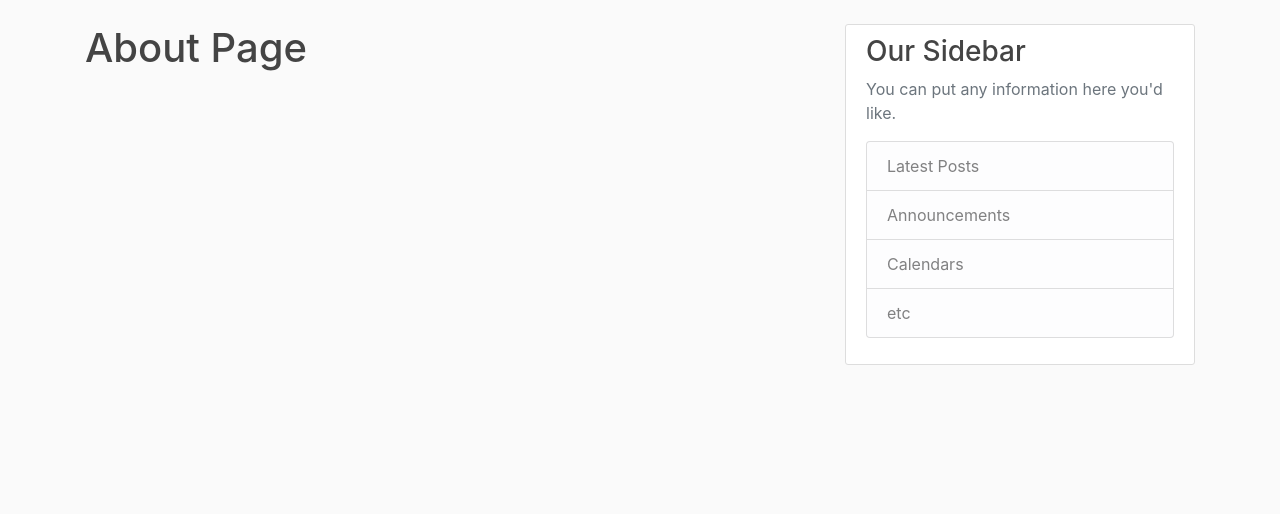
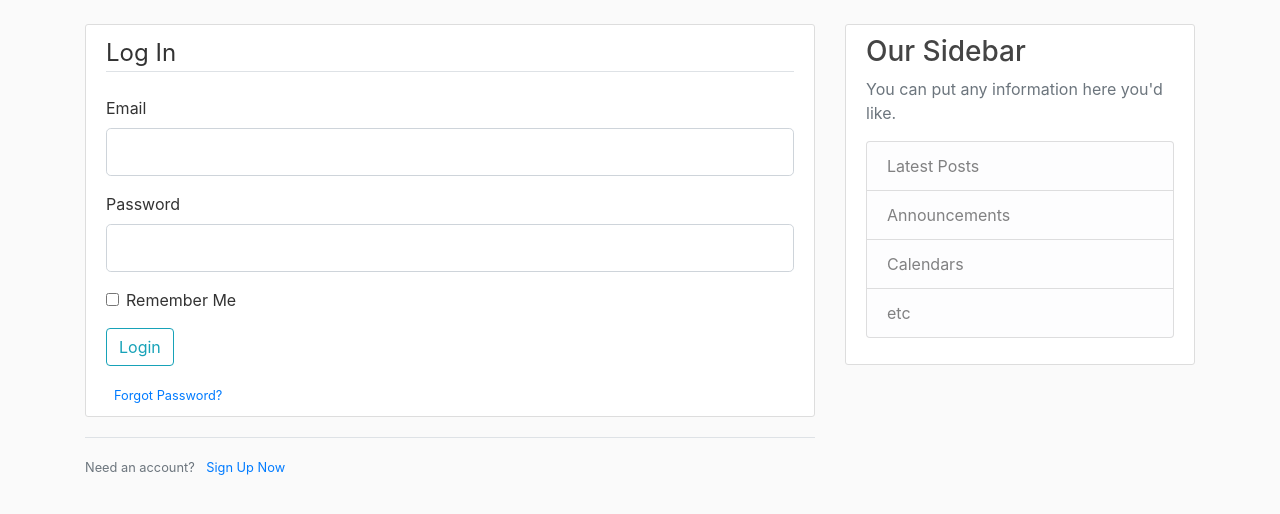
Before and after one commit to sumanth-ks-7/web_page, a Flask app: page /login in a window 1280 px wide. Shown: the part 56-570 px from the top of the page. Run offline with Flask 2, Linux system fonts and the light colour scheme; some libraries are stand-ins or nearby versions.

Commit message:
developed more codes

```diff
--- a/main.py
+++ b/main.py
@@ -20,7 +20,7 @@ posts = [
 ]
 
 
-# @app.route('/')
+@app.route('/')
 @app.route('/home')
 def home():
     return render_template('home.html', posts=posts)
@@ -40,9 +40,15 @@ def register():
     return render_template('register.html', title='Register', form=form)
 
 
-@app.route('/login')
+@app.route('/login', methods=['GET', 'POST'])
 def login():
     form = LoginForm()
+    if form.validate_on_submit():
+        if form.email.data == 'admin@blog.com' and form.password.data == 'password':
+            flash('You have been logged in!', 'success')
+            return redirect(url_for('home'))
+        else:
+            flash('Login Unsuccessful. Please check username and password', 'danger')
     return render_template('login.html', title='Login', form=form)
 
 
--- a/templates/layout.html
+++ b/templates/layout.html
@@ -24,18 +24,19 @@
       <nav class="navbar navbar-expand-md navbar-dark bg-steel fixed-top">
         <div class="container">
           <a class="navbar-brand mr-4" href="/">Flask Blog</a>
-          <button class="navbar-toggler" type="button" data-toggle="collapse" data-target="#navbarToggle" aria-controls="navbarToggle" aria-expanded="false" aria-label="Toggle navigation">
+          <button class="navbar-toggler" type="button" data-toggle="collapse" data-target="#navbarToggle"
+                  aria-controls="navbarToggle" aria-expanded="false" aria-label="Toggle navigation">
             <span class="navbar-toggler-icon"></span>
           </button>
           <div class="collapse navbar-collapse" id="navbarToggle">
             <div class="navbar-nav mr-auto">
-              <a class="nav-item nav-link" href="/">Home</a>
-              <a class="nav-item nav-link" href="/about">About</a>
+              <a class="nav-item nav-link" href="{{ url_for('home') }}">Home</a>
+              <a class="nav-item nav-link" href="{{ url_for('about') }}">About</a>
             </div>
             <!-- Navbar Right Side -->
             <div class="navbar-nav">
-              <a class="nav-item nav-link" href="/login">Login</a>
-              <a class="nav-item nav-link" href="/register">Register</a>
+              <a class="nav-item nav-link" href="{{ url_for('login') }}">Login</a>
+              <a class="nav-item nav-link" href="{{ url_for('register') }}">Register</a>
             </div>
           </div>
         </div>
--- a/templates/login.html
+++ b/templates/login.html
@@ -1,4 +1,52 @@
 {% extends "layout.html" %}
 {% block content %}
-    <h1> About Page </h1>
+    <div class="content-section">
+        <form method="POST" action="">
+            {{ form.hidden_tag() }}
+            <fieldset class="form-group">
+                <legend class="border-bottom mb-4">Log In</legend>
+                <div class="form-group">
+                    {{ form.email.label(class="form-control-label") }}
+                    {% if form.email.errors %}
+                        {{ form.email(class="form-control form-control-lg is-invalid") }}
+                        <div class="invalid-feedback">
+                            {% for error in form.email.errors %}
+                                <spa>{{ error }}</spa>
+                            {% endfor %}
+                        </div>
+                    {% else %}
+                        {{ form.email(class="form-control form-control-lg") }}
+                    {% endif %}
+                </div>
+                <div class="form-group">
+                    {{ form.password.label(class="form-control-label") }}
+                    {% if form.password.errors %}
+                        {{ form.password(class="form-control form-control-lg is-invalid") }}
+                        <div class="invalid-feedback">
+                            {% for error in form.password.errors %}
+                                <spa>{{ error }}</spa>
+                            {% endfor %}
+                        </div>
+                    {% else %}
+                        {{ form.password(class="form-control form-control-lg") }}
+                    {% endif %}
+                </div>
+                <div class="form-check">
+                    {{ form.remember(class="form-check-input") }}
+                    {{ form.remember.label(class="form-check-label") }}
+                </div>
+            </fieldset>
+            <div class="form-group">
+                {{ form.submit(class="btn btn-outline-info") }}
+            </div>
+            <small class="text-muted ml-2">
+                <a href="#">Forgot Password?</a>
+            </small>
+        </form>
+    </div>
+    <div class="border-top pt-3">
+        <small class="text-muted">
+            Need an account? <a class="ml-2" href="{{ url_for('register') }}"> Sign Up Now </a>
+        </small>
+    </div>
 {% endblock content %}
```
Also changed, not shown: templates/register.html (+40 -4 lines).
